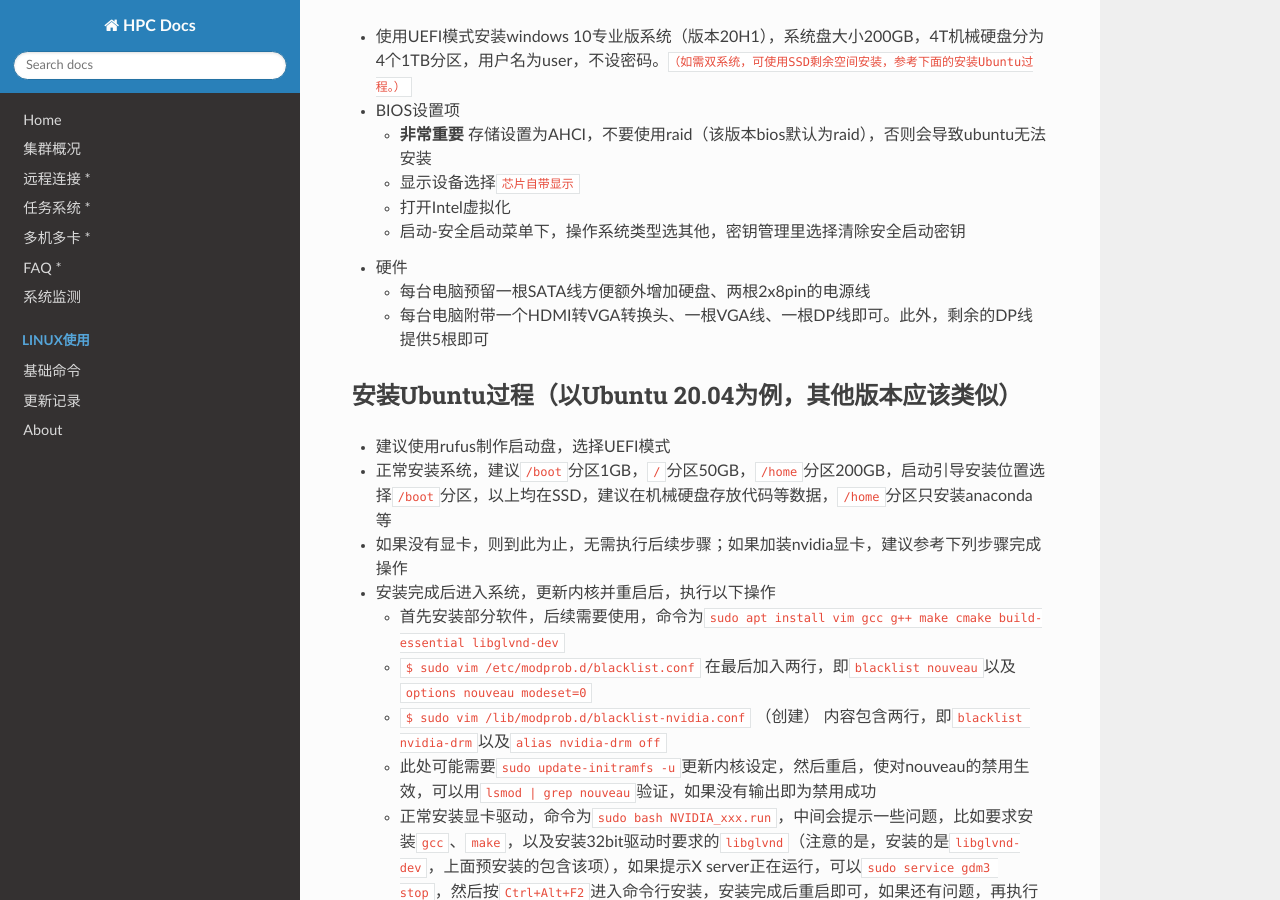
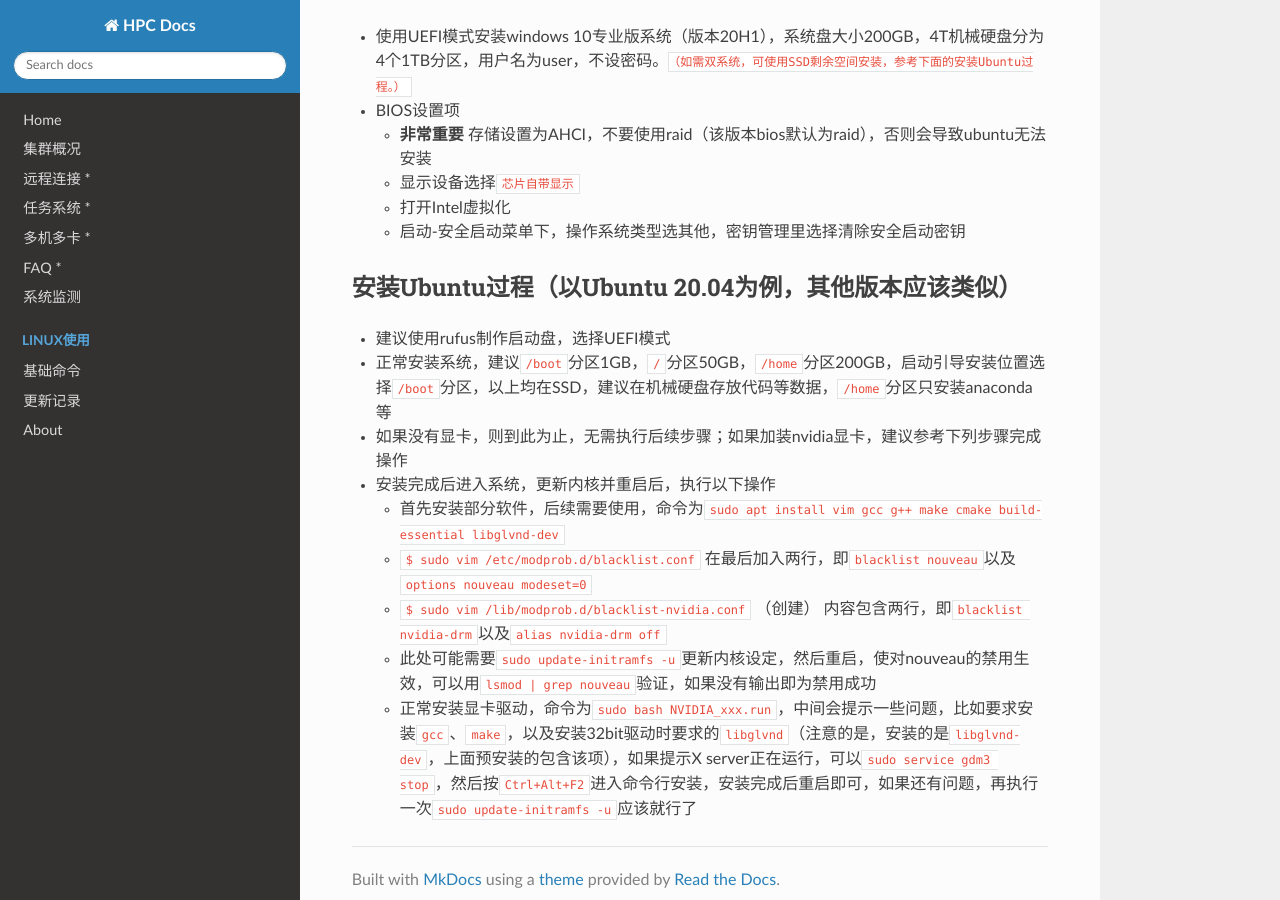
Before and after one commit to SSRheart/HPC_wiki_docs, an MkDocs documentation site: the page built from docs/pc.md, in a window 1280 px wide and 900 px high, scrolled down 486 px. Built offline with MkDocs 1.6.1, drawn with Linux system fonts in a browser that asks for light colours; nearby versions of some CDN libraries; old or Windows-style settings are respelled for this version of MkDocs.

Commit message:
OSError and PC

```diff
--- a/docs/pc.md
+++ b/docs/pc.md
@@ -16,9 +16,6 @@
     - 显示设备选择`芯片自带显示`
     - 打开Intel虚拟化
     - 启动-安全启动菜单下，操作系统类型选其他，密钥管理里选择清除安全启动密钥
-- 硬件
-    - 每台电脑预留一根SATA线方便额外增加硬盘、两根2x8pin的电源线
-    - 每台电脑附带一个HDMI转VGA转换头、一根VGA线、一根DP线即可。此外，剩余的DP线提供5根即可
 
 ## 安装Ubuntu过程（以Ubuntu 20.04为例，其他版本应该类似）
 - 建议使用rufus制作启动盘，选择UEFI模式
```
